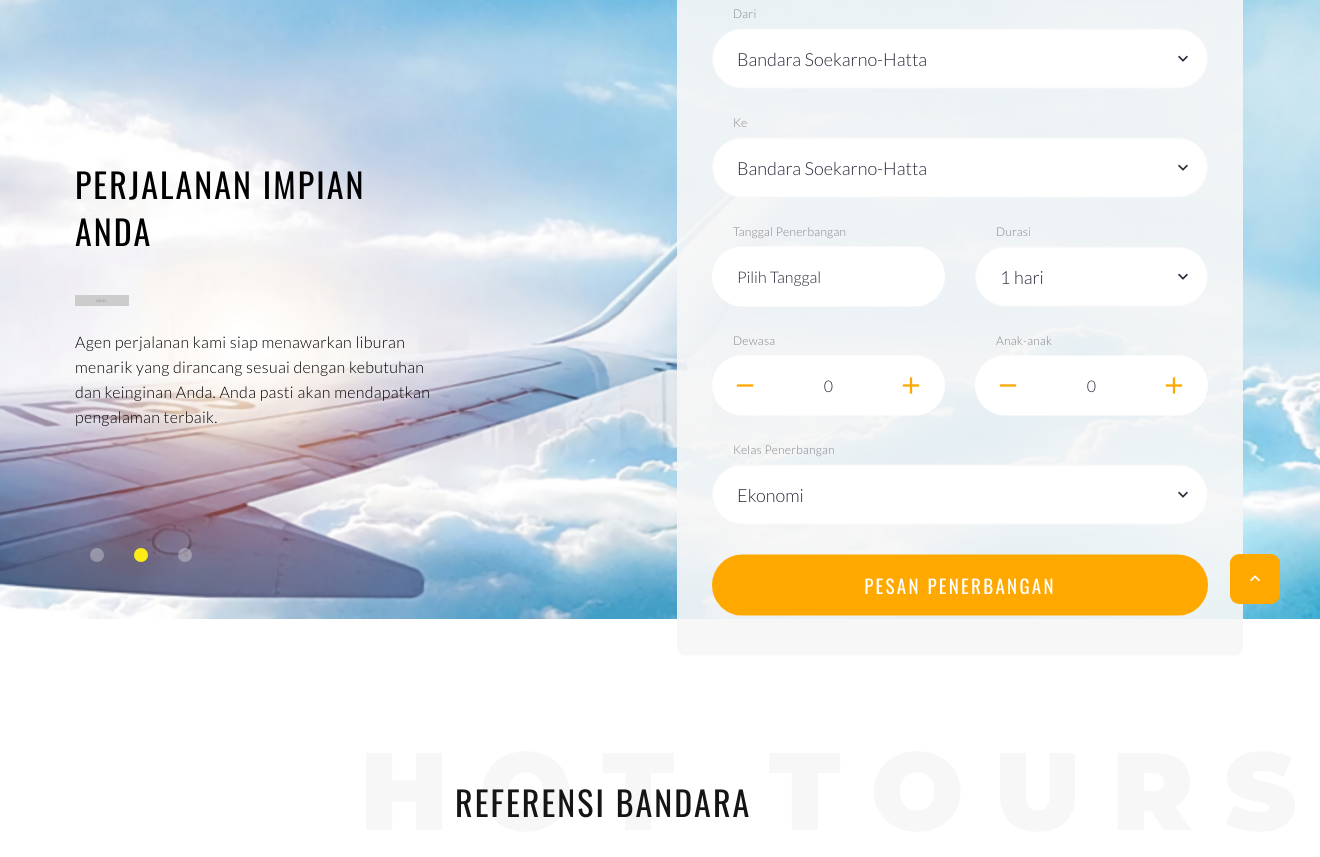
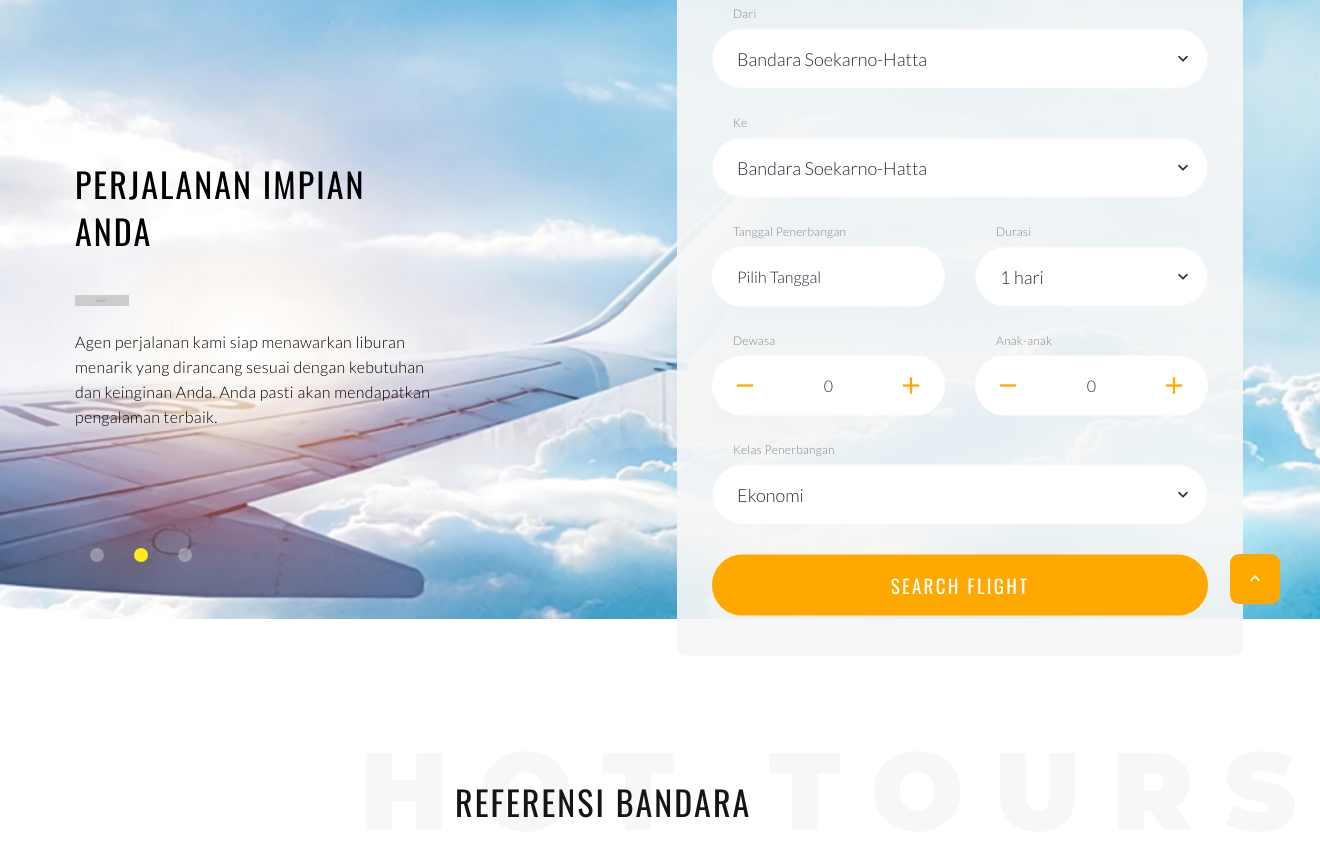
Before and after one commit to violaClara/UAS-PemrogramanWEB, a PHP site: page / in a window 1320 px wide; the page is wider, and only the part inside the window is pictured. Shown: the part 256-1113 px from the top of that part. Run offline with PHP 8.4, Linux system fonts and the light colour scheme; data comes from the database, SQL or seed files in the repository.

Commit message:
Update index.php

```diff
--- a/site/index.php
+++ b/site/index.php
@@ -161,7 +161,7 @@
                       </div>
                     </div>
                     <div class="form-wrap form-button">
-                      <button class="button button-block button-secondary" type="submit" name="submit">Pesan Penerbangan</button>
+                      <button class="button button-block button-secondary" type="submit" onclick="document.location='jadwal.php'">search flight</button>
                     </div>
                   </form>
                 </div>
```
